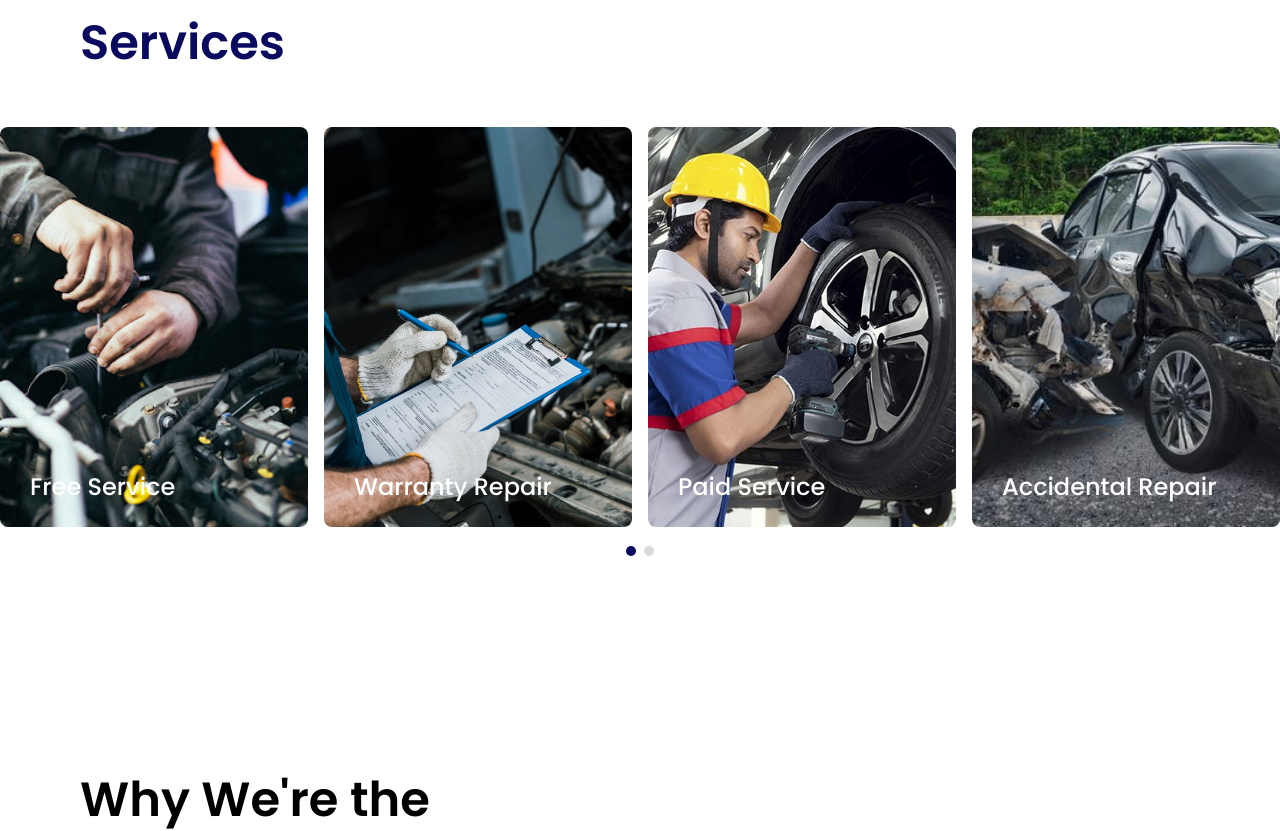
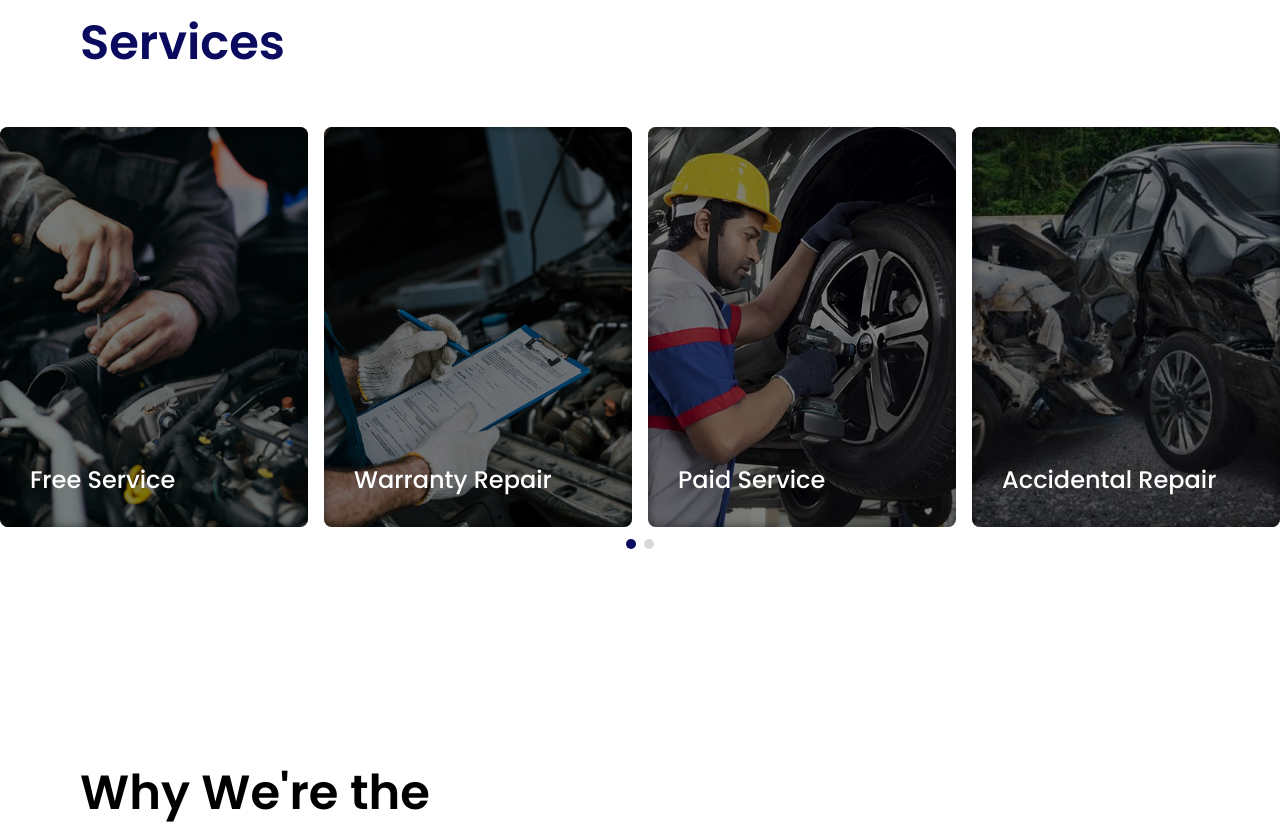
Before and after one commit to ajeeth-g/alagappaa-next, a Next.js app: page / in a window 1280 px wide. Shown: the part 1060-1891 px from the top of the page. Built offline with nearby package versions, Linux system fonts and the light colour scheme.

Commit message:
Udumalpet image updated

```diff
--- a/src/app/components/Card/Card.js
+++ b/src/app/components/Card/Card.js
@@ -7,7 +7,7 @@ const Card = ({ image, title, services, number, location, time }) => {
   return (
     <section className='ContactCard'>
       <div className='locationImage'>
-        <Image src={image} width={250} height={250} alt='' />
+        <Image src={image} width={250} height={250} alt='Service Center' className='contactImage' />
       </div>
       <div className='ServiceCenterDetails'>
         <div className='ServiceCenterName'>
--- a/src/app/components/Card/card.css
+++ b/src/app/components/Card/card.css
@@ -9,6 +9,10 @@
 
 .locationImage img {
   border-radius: 0.8rem;
+}
+
+.contactImage {
+  object-fit: cover;
 }
 
 .ServiceCenterDetails {
--- a/src/app/components/Contact/Contact.js
+++ b/src/app/components/Contact/Contact.js
@@ -1,32 +1,33 @@
-import './contact.css';
-import Card from '../Card/Card';
-import Showcase6 from '../../../../public/Showcase6.png';
+import "./contact.css";
+import Card from "../Card/Card";
+import Showcase6 from "../../../../public/Showcase6.png";
+import UdumalpetServiceCenter from "../../../../public/UdumalpetServiceCenter.jpeg";
 
 const Contact = () => {
   return (
-    <section id='outlets' className='contactSection container'>
+    <section id="outlets" className="contactSection container">
       <h2>
-        Need Personal Assistance? <br />{' '}
-        <span className='textHighlight'>Contact Us</span>
+        Need Personal Assistance? <br />{" "}
+        <span className="textHighlight">Contact Us</span>
       </h2>
-      <div className='serviceCenterCardContainer'>
+      <div className="serviceCenterCardContainer">
         <Card
           image={Showcase6}
-          number='+919095005999'
-          title='Pollachi'
-          altText='Pollachi Service Center'
-          services='Service & Bodyshop'
-          time='9:00 AM- 6:00 PM'
-          location='https://maps.app.goo.gl/fWeX9K4CZqGptt8L8'
+          number="+919095005999"
+          title="Pollachi"
+          altText="Pollachi Service Center"
+          services="Service & Bodyshop"
+          time="9:00 AM- 6:00 PM"
+          location="https://maps.app.goo.gl/fWeX9K4CZqGptt8L8"
         />
         <Card
-          image={Showcase6}
-          number='+919698905999'
-          title='Udumalaipettai'
-          altText='Udumalaipettai Service Center'
-          services='Service & Bodyshop'
-          time='9:00 AM- 6:00 PM'
-          location='https://maps.app.goo.gl/QiK9fK61gZtubK6M6 '
+          image={UdumalpetServiceCenter}
+          number="+919698905999"
+          title="Udumalaipettai"
+          altText="Udumalaipettai Service Center"
+          services="Service & Bodyshop"
+          time="9:00 AM- 6:00 PM"
+          location="https://maps.app.goo.gl/QiK9fK61gZtubK6M6 "
         />
       </div>
     </section>
--- a/src/app/components/ServiceCard/ServiceCard.js
+++ b/src/app/components/ServiceCard/ServiceCard.js
@@ -4,7 +4,8 @@ import './serviceCard.css';
 const ServiceCard = ({ title, image }) => {
   return (
     <div className='serviceCard'>
-      <Image src={image} width={308} height={400} alt='' />
+      <Image src={image} width={308} height={400} alt='' className='serviceImage' />
+      <div className='overlay'></div>
       <p className='serviceHeading'>{title}</p>
     </div>
   );
--- a/src/app/components/ServiceCard/serviceCard.css
+++ b/src/app/components/ServiceCard/serviceCard.css
@@ -1,10 +1,26 @@
 .serviceCard {
   position: relative;
+  width: 308px;
+  height: 400px;
 }
 
-.serviceCard img {
+.serviceImage {
   object-fit: cover;
   border-radius: 0.8rem;
+  width: 100%;
+  height: 100%;
+}
+
+.overlay {
+  position: absolute;
+  top: 0;
+  left: 0;
+  width: 100%;
+  height: 100%;
+  border-radius: 0.8rem;
+  background: linear-gradient(to bottom, rgba(0, 0, 0, 0.5), rgba(0, 0, 0, 0.5));
+  box-shadow: inset 0 0 10px rgba(0, 0, 0, 0.5);
+  z-index: 1;
 }
 
 .serviceHeading {
@@ -14,10 +30,5 @@
   font-size: 2.4rem;
   font-weight: 500;
   color: var(--inverse-text-color);
+  z-index: 2; /* Ensure the text is above the overlay */
 }
-
-@media screen and (max-width: 768px) {
-  .serviceCard img {
-    width: 26rem;
-  }
-}
--- a/src/app/components/Services/Services.js
+++ b/src/app/components/Services/Services.js
@@ -36,13 +36,9 @@ const Services = () => {
     { title: 'Extended Warranty', image: WarrantyRepair },
   ];
 
-  const serviceTitles = serviceData.map((service) => service.title);
-
   const visibleServices = isMobile
-    ? serviceTitles
-    : currentIndex === 0
-    ? serviceData.slice(0, 4)
-    : serviceData.slice(4, 6);
+    ? serviceData
+    : serviceData.slice(currentIndex, currentIndex + 4);
 
   const dots = [];
   for (let i = 0; i < Math.ceil(serviceData.length / 4); i++) {
--- a/src/app/components/Services/services.css
+++ b/src/app/components/Services/services.css
@@ -7,8 +7,9 @@
 
 .serviceCardContainer.mobile {
   flex-wrap: nowrap;
-  overflow-x: scroll; /* Horizontal scroll for mobile */
-  scroll-snap-type: none;
+  overflow-x: auto; /* Use 'auto' for better scrolling */
+  scroll-snap-type: x mandatory; /* Ensure snap alignment */
+  padding-left: 1.6rem; /* Add padding to start for snapping */
 }
 
 .servicesSection {
@@ -40,12 +41,19 @@
 }
 
 @media screen and (max-width: 768px) {
+
+  .serviceCardContainer {
+
+    justify-content: space-between;
+
+  }
+
   .servicesSection h2 {
     text-align: center;
   }
 
   .serviceCardContainer {
-    overflow-x: scroll;
+    overflow-x: auto;
     flex-wrap: nowrap;
   }
 
--- a/src/app/components/Showcase/Showcase.js
+++ b/src/app/components/Showcase/Showcase.js
@@ -1,10 +1,10 @@
-'use client';
-import React, { useState } from 'react';
-import Image from 'next/image';
-import './showcase.css';
+"use client";
+import React, { useState } from "react";
+import Image from "next/image";
+import "./showcase.css";
 
 const Showcase = () => {
-  const [selectedLocation, setSelectedLocation] = useState('Pollachi');
+  const [selectedLocation, setSelectedLocation] = useState("Pollachi");
   const [isGalleryVisible, setIsGalleryVisible] = useState(true);
 
   // Function to handle location button clicks
@@ -17,37 +17,37 @@ const Showcase = () => {
   };
 
   return (
-    <section className='showcaseSection container'>
-      <div className='showcaseHeading'>
+    <section className="showcaseSection container">
+      <div className="showcaseHeading">
         <h2>
-          Our Service Center <br />{' '}
-          <span className='textHighlight'>Showcase</span>
+          Our Service Center <br />{" "}
+          <span className="textHighlight">Showcase</span>
         </h2>
-        <div className='showcaseButton'>
+        <div className="showcaseButton">
           <button
-            onClick={() => handleLocationClick('Pollachi')}
+            onClick={() => handleLocationClick("Pollachi")}
             className={
-              selectedLocation === 'Pollachi'
-                ? 'ctaPrimary active'
-                : 'ctaPrimary inactive'
+              selectedLocation === "Pollachi"
+                ? "ctaPrimary active"
+                : "ctaPrimary inactive"
             }
           >
             <p>Pollachi</p>
           </button>
           <button
-            onClick={() => handleLocationClick('Udumalaipettai')}
+            onClick={() => handleLocationClick("Udumalaipettai")}
             className={
-              selectedLocation === 'Udumalaipettai'
-                ? 'ctaPrimary active'
-                : 'ctaPrimary inactive'
+              selectedLocation === "Udumalaipettai"
+                ? "ctaPrimary active"
+                : "ctaPrimary inactive"
             }
           >
             <p>Udumalaipettai</p>
           </button>
         </div>
       </div>
-      <div className={`showcaseGallery ${isGalleryVisible ? '' : 'hidden'}`}>
-        {selectedLocation === 'Pollachi' && (
+      <div className={`showcaseGallery ${isGalleryVisible ? "" : "hidden"}`}>
+        {selectedLocation === "Pollachi" && (
           <>
             {[1, 2, 3, 4, 5, 6, 7, 8].map((index) => (
               <Image
@@ -60,9 +60,9 @@ const Showcase = () => {
             ))}
           </>
         )}
-        {selectedLocation === 'Udumalaipettai' && (
+        {selectedLocation === "Udumalaipettai" && (
           <>
-            {[1, 2, 3, 4, 5].map((index) => (
+            {[1].map((index) => (
               <Image
                 key={index}
                 src={`/Showcase${index}.png`}
@@ -71,6 +71,13 @@ const Showcase = () => {
                 alt={`Udumalaipettai Showcase Image ${index}`}
               />
             ))}
+
+            <Image
+              src="/UdumalpetServiceCenter.jpeg"
+              width={308}
+              height={308}
+              alt={`Udumalaipettai Showcase Image`}
+            />
           </>
         )}
       </div>
```
Also changed, not shown: public/UdumalpetServiceCenter.jpeg (added).
